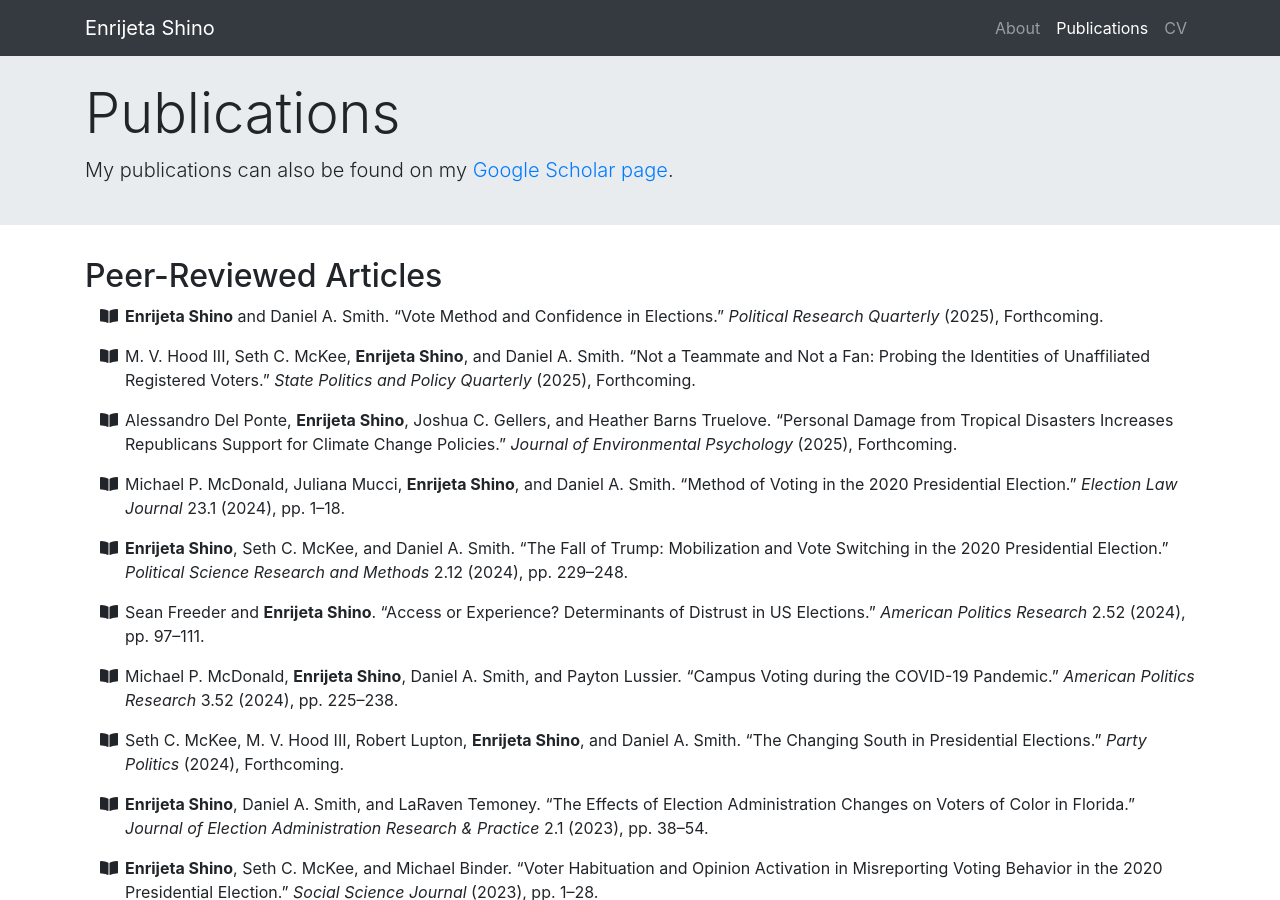
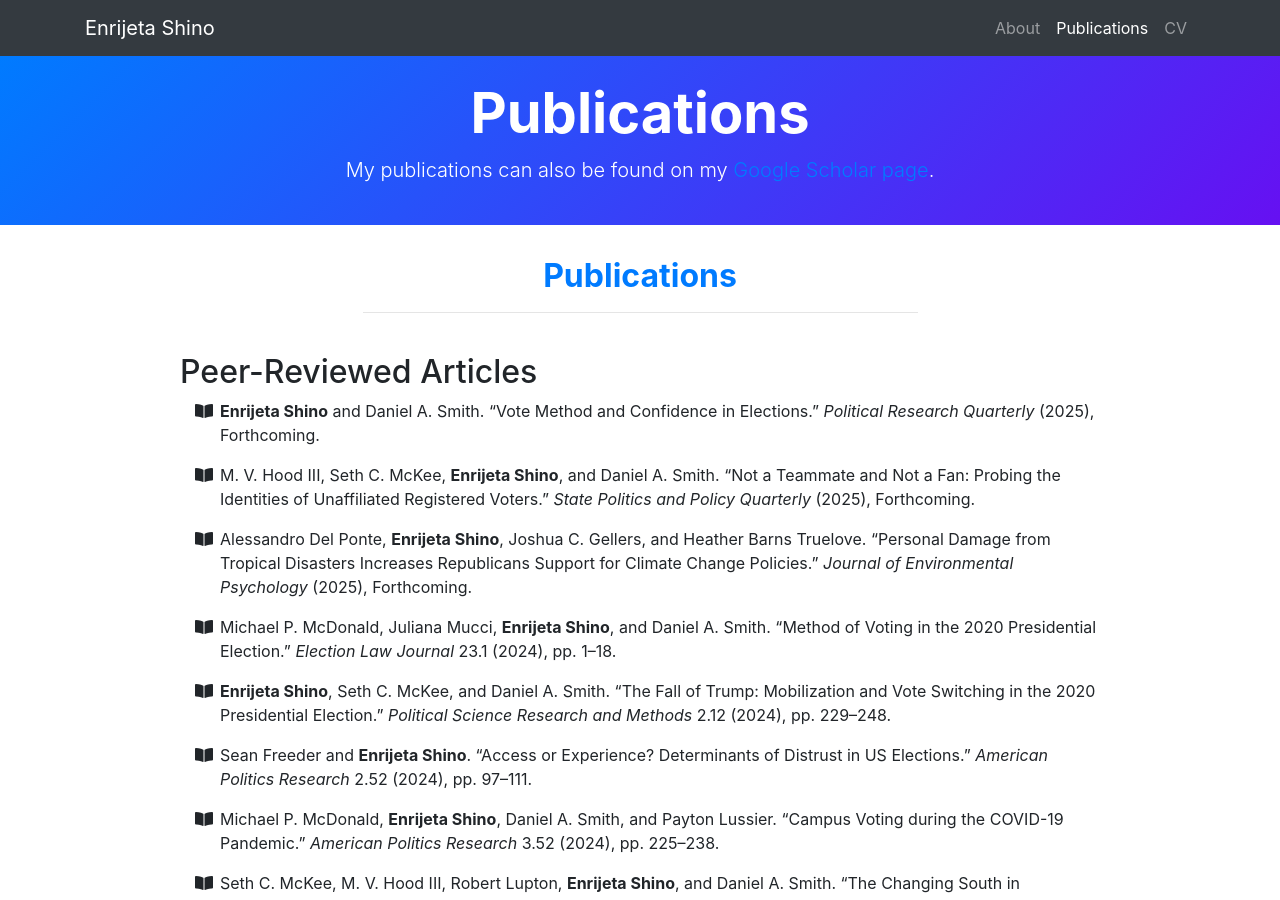
Before and after one commit to enrijetashino/enrijetashino.github.io, a Jekyll site: the page built from _pages/publications.md, in a window 1280 px wide and 900 px high. Built offline with Jekyll 4.4.1, drawn with Linux system fonts in a browser that asks for light colours; nearby versions of some CDN libraries.

Commit message:
Update publications.html

```diff
--- a/_layouts/publications.html
+++ b/_layouts/publications.html
@@ -2,24 +2,32 @@
 layout: default
 ---
 
-<!-- Page header -->
-<div class="jumbotron jumbotron-fluid py-4">
+<!-- Page Header with Improved Styling -->
+<div class="jumbotron jumbotron-fluid py-4 text-center" style="background: linear-gradient(135deg, #007bff, #6610f2); color: white;">
   <div class="container">
-    <h1 class="display-4">{{ page.title }}</h1>
+    <h1 class="display-4 font-weight-bold">{{ page.title }}</h1>
     <div class="lead">
       {{ page.jumbo_txt | markdownify }}
     </div>
   </div>
 </div>
 
-<!-- Publication page content -->
+<!-- Publication Page Content -->
 <div class="container">
 
-  <!-- This next enumerates all publications listed in publications.yml by category. -->
-  <div class="row">
-    <div class="col">
+  <!-- Section Title -->
+  <div class="row mb-4">
+    <div class="col text-center">
+      <h2 class="font-weight-bold text-primary">Publications</h2>
+      <hr class="w-50 mx-auto">
+    </div>
+  </div>
+
+  <!-- List All Publications from publications.yml -->
+  <div class="row justify-content-center">
+    <div class="col-lg-10 col-md-12">
       {% include list_publications.html header_level="2" %}
     </div>
   </div>
 
-</div>
+</div> <!-- End Container -->
```
